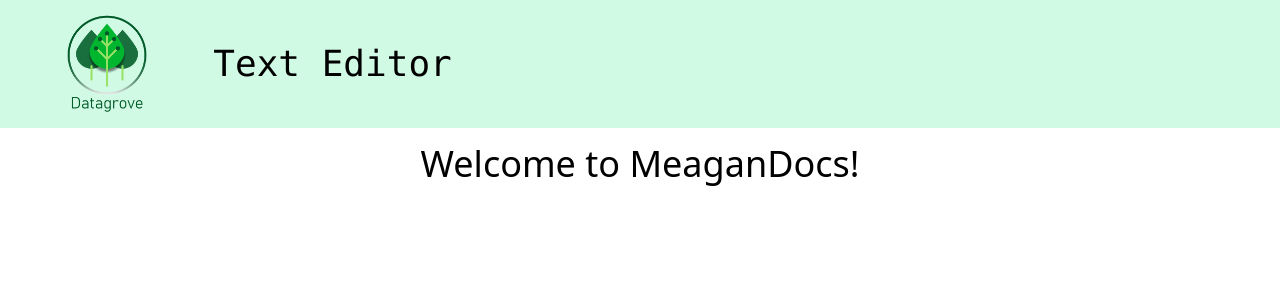
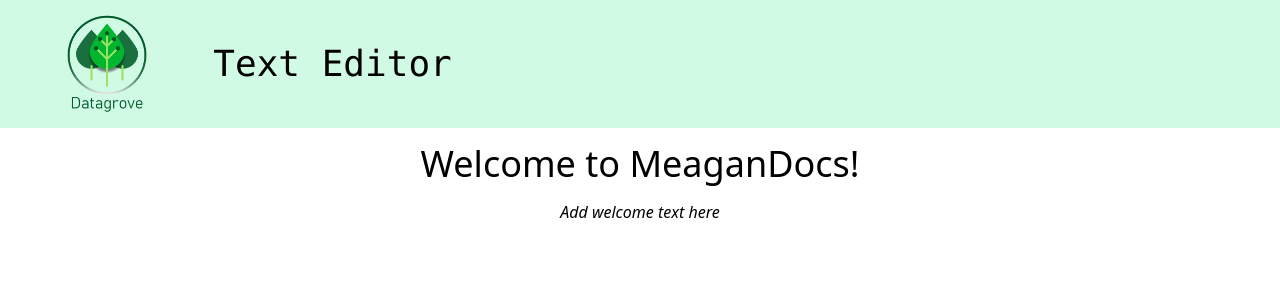
Before and after one commit to meagan13/MeaganDocs, a Vue app: page / in a window 1280 px wide. Shown: the top 300 px of the page. Built offline with nearby package versions, Linux system fonts and the light colour scheme.

Commit message:
Update home link

```diff
--- a/src/components/Navigation.vue
+++ b/src/components/Navigation.vue
@@ -3,7 +3,7 @@
       <!-- <router-link className="px-5 text-gray-200" :to="{ name: 'Home' }">Home</router-link>
       <router-link className="px-5 text-gray-200" to="/about">About</router-link> -->
       <div class="flex h-full w-1/6 content-center items-center justify-center">
-        <a href="https://google.com"><img class="h-20 w-20 lg:h-32 lg:w-32" src="../../images/datagrove_logo_shadow.png" alt="datagrove logo"></a>
+        <a href="/"><img class="h-20 w-20 lg:h-32 lg:w-32" src="../../images/datagrove_logo_shadow.png" alt="datagrove logo"></a>
       </div>
 
       <div class="flex h-full w-5/6 content-center items-center justify-start">
--- a/src/views/Home.vue
+++ b/src/views/Home.vue
@@ -1,6 +1,7 @@
 <template>
   <div>
     <h1 className="text-4xl text-center pt-4">Welcome to MeaganDocs!</h1>
+    <p className="text-center pt-4"><i>Add welcome text here</i></p>
   </div>
 </template>
 
```
